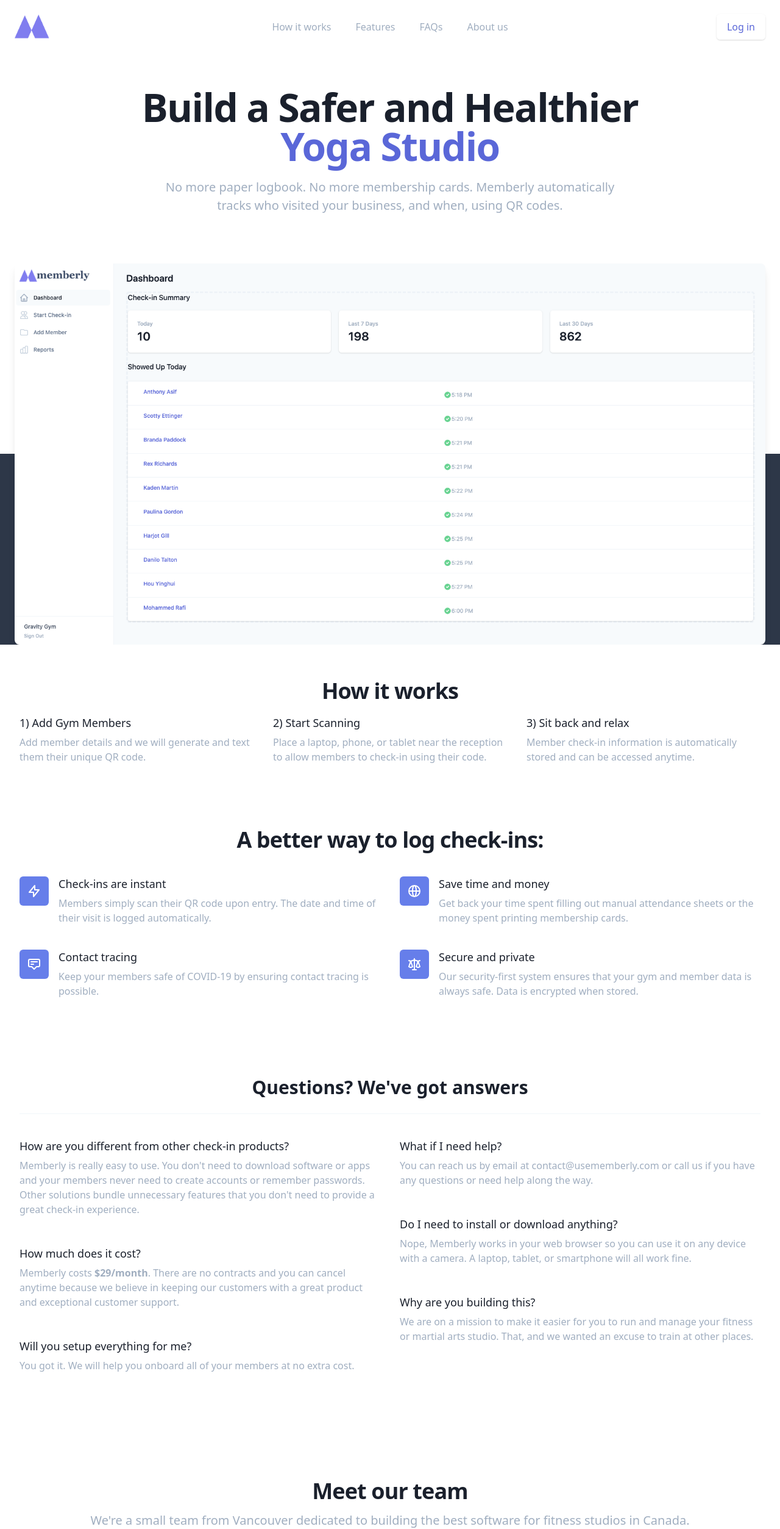
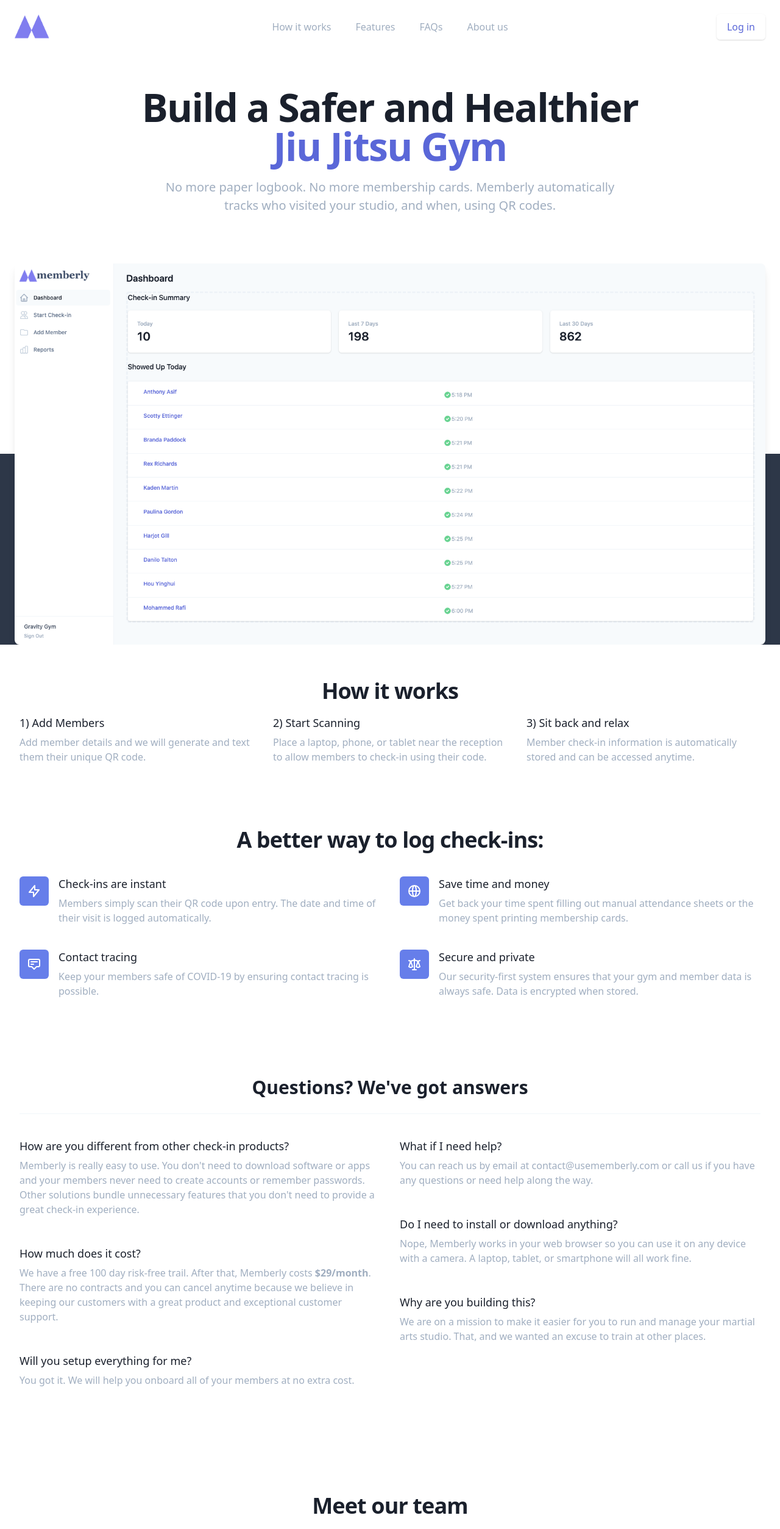
Before and after one commit to mehtabgill/payVise, a React (Create React App) app: page / in a window 1280 px wide. Shown: the top 2507 px of the page at 61% size. Built offline with nearby package versions, Linux system fonts and the light colour scheme.

Commit message:
Make text changes

```diff
--- a/src/components/Hero/Hero.js
+++ b/src/components/Hero/Hero.js
@@ -4,7 +4,7 @@
 import anmol from '../../assets/images/anmol.jpg';
 import mehtab from '../../assets/images/mehtab.jpg';
 
-const textArray = ['Martial Arts Studio', 'Yoga Studio', 'Fitness Studio', 'Boxing Gym', 'Crossfit Gym'];
+const textArray = ['Martial Arts Studio', 'Jiu Jitsu Gym', 'MMA Gym', 'Karate Dojo'];
 
 export default class Hero extends Component {
     constructor(props) {
@@ -199,7 +199,7 @@
             <span class="text-indigo-600">{textThatChanges}</span>
           </h2>
           <p class="mt-3 max-w-md mx-auto text-base text-gray-500 sm:text-lg md:mt-5 md:text-xl md:max-w-3xl">
-           No more paper logbook. No more membership cards. Memberly automatically tracks who visited your business, and when, using QR codes.
+           No more paper logbook. No more membership cards. Memberly automatically tracks who visited your studio, and when, using QR codes.
           </p>
         </div>
       </div>
@@ -228,7 +228,7 @@
       <div>
 
         <div class="mt-5">
-          <h5 class="text-lg leading-6 font-medium text-gray-900">1) Add Gym Members</h5>
+          <h5 class="text-lg leading-6 font-medium text-gray-900">1) Add Members</h5>
           <p class="mt-2 text-base leading-6 text-gray-500">
             Add member details and we will generate and text them their unique QR code.
           </p>
@@ -386,7 +386,7 @@
             </dt>
             <dd class="mt-2">
               <p class="text-base leading-6 text-gray-500">
-              Memberly costs <b>$29/month</b>. There are no contracts and you can cancel anytime because we believe in keeping our customers with a great product and exceptional customer support.
+              We have a free 100 day risk-free trail. After that, Memberly costs <b>$29/month</b>. There are no contracts and you can cancel anytime because we believe in keeping our customers with a great product and exceptional customer support.
               </p>
             </dd>
           </div>
@@ -428,7 +428,7 @@
             </dt>
             <dd class="mt-2">
               <p class="text-base leading-6 text-gray-500">
-              We are on a mission to make it easier for you to run and manage your fitness or martial arts studio. That, and we wanted an excuse to train at other places.
+              We are on a mission to make it easier for you to run and manage your  martial arts studio. That, and we wanted an excuse to train at other places.
               </p>
             </dd>
           </div>
```
